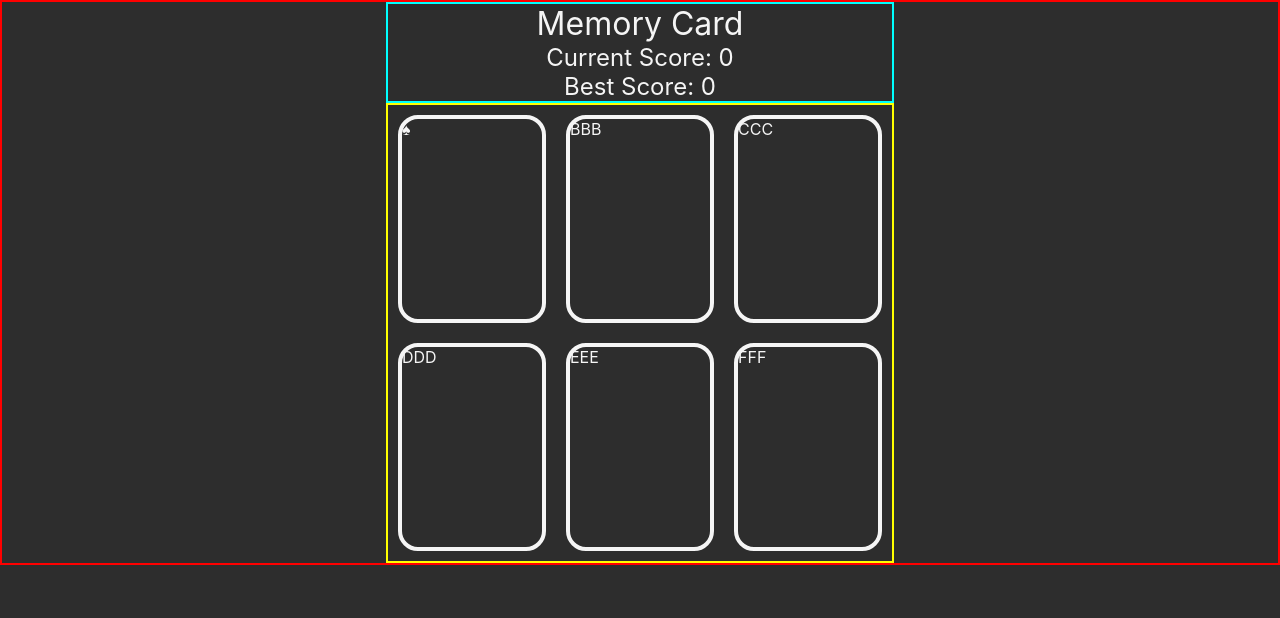
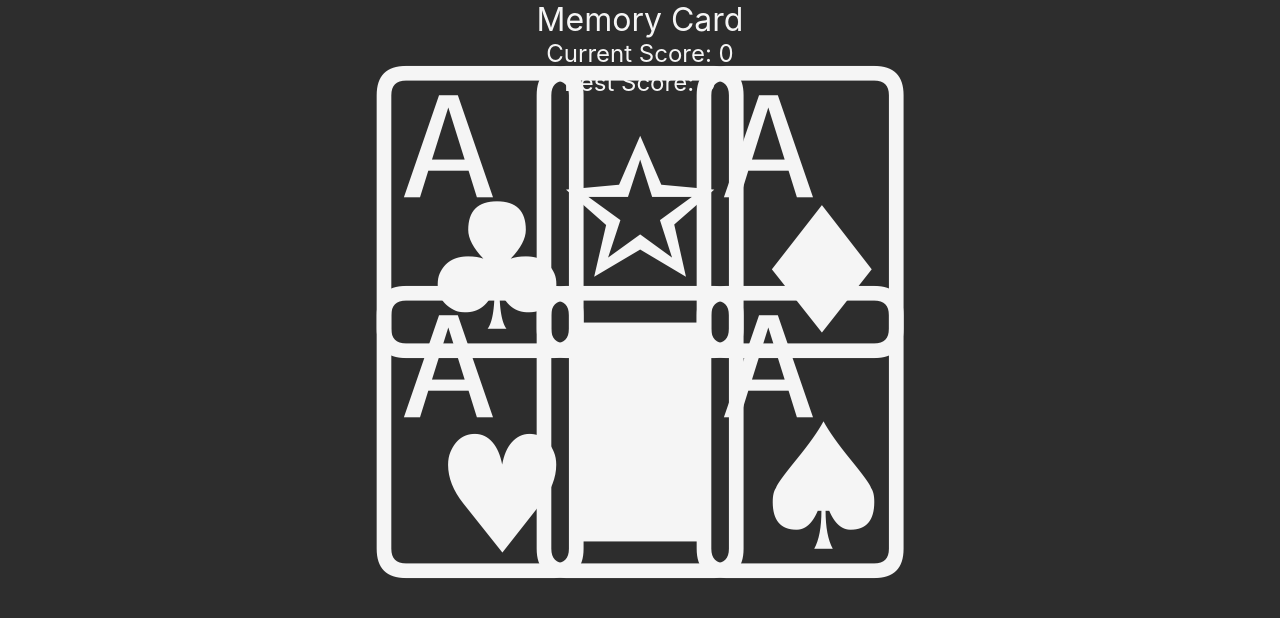
Before and after one commit to man7788/memory-card, a React (Create React App) app: page / in a window 1280 px wide. Shown: the top 618 px of the page. Built offline with nearby package versions, Linux system fonts and the light colour scheme.

Commit message:
Update card styles

```diff
--- a/src/App.css
+++ b/src/App.css
@@ -1,11 +1,11 @@
 .app-div {
-  border: 2px solid red;
+  /* border: 2px solid red; */
   display: flex;
   justify-content: center;
 }
 
 .info-div {
-  border: 2px solid cyan;
+  /* border: 2px solid cyan; */
   display: flex;
   flex-direction: column;
   align-items: center;
--- a/src/App.js
+++ b/src/App.js
@@ -7,13 +7,17 @@ function App() {
   const [score, setScore] = useState(0);
   const [best, setBest] = useState(0);
   const [names, setNames] = useState([
-    '\u{2660}',
-    'BBB',
-    'CCC',
-    'DDD',
-    'EEE',
-    'FFF',
+    '\u{1F0A1}',
+    '\u{1F0B1}',
+    '\u{1F0C1}',
+    '\u{1F0D1}',
+    '\u{1F0A0}',
+    '\u{1F0DF}',
   ]);
+
+  useEffect(() => {
+    randomCards();
+  }, []);
 
   const addScore = () => {
     setScore(score + 1);
--- a/src/components/Game.js
+++ b/src/components/Game.js
@@ -31,7 +31,7 @@ const Game = (props) => {
     return <Card key={uniqid()} name={card} selectCard={selectCard} />;
   });
 
-  return <div class="game-div">{cards}</div>;
+  return <div className="game-div">{cards}</div>;
 };
 
 export default Game;
--- a/src/index.js
+++ b/src/index.js
@@ -6,7 +6,7 @@ import App from './App';
 const root = ReactDOM.createRoot(document.getElementById('root'));
 root.render(
   <React.StrictMode>
-    <div class="app-div">
+    <div className="app-div">
       <App />
     </div>
   </React.StrictMode>
--- a/src/styles/card.css
+++ b/src/styles/card.css
@@ -1,7 +1,10 @@
 .card {
-  border: 4px solid whitesmoke;
-  border-radius: 20px;
+  /* border: 2px solid whitesmoke; */
+  display: flex;
+  justify-content: center;
+  align-items: center;
   height: 200px;
   width: 140px;
   margin: 10px;
+  font-size: 250px;
 }
--- a/src/styles/game.css
+++ b/src/styles/game.css
@@ -1,5 +1,6 @@
 .game-div {
-  border: 2px solid yellow;
+  /* border: 2px solid yellow; */
   display: grid;
   grid-template-columns: repeat(3, 1fr);
+  cursor: pointer;
 }
```
